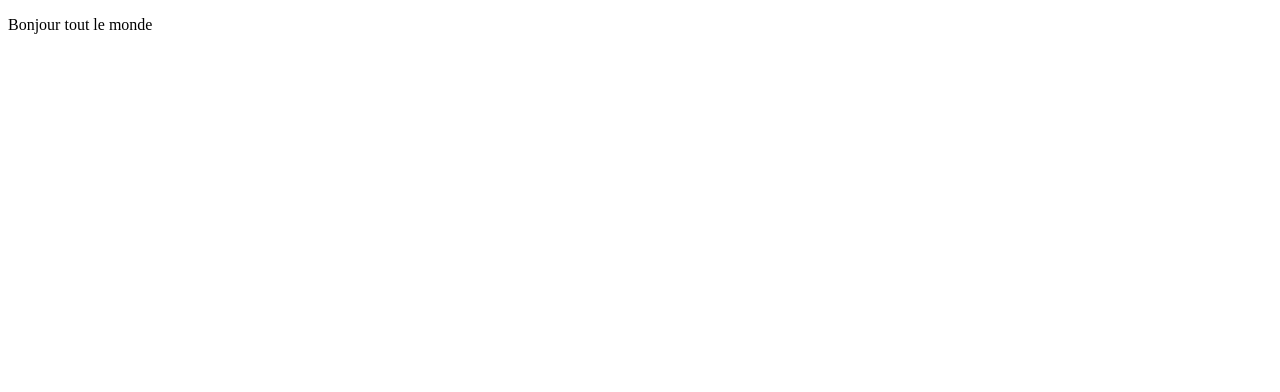
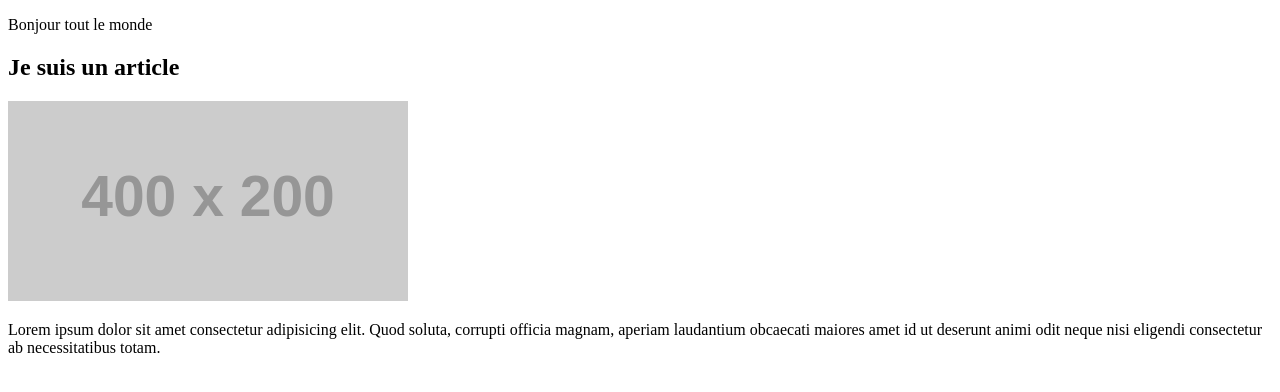
Before and after one commit to plr8/demo-github, a plain HTML site: page jour1/04-index.html in a window 1280 px wide. Drawn offline with Linux system fonts and the light colour scheme; placeholder pictures from the web are drawn by us.

Commit message:
Création d'un article

```diff
--- a/jour1/04-index.html
+++ b/jour1/04-index.html
@@ -8,5 +8,10 @@
 </head>
 <body>
     <p>Bonjour tout le monde</p>
+    <article>
+        <h2>Je suis un article</h2>
+        <img src="https://via.placeholder.com/400x200" alt="">
+        <p>Lorem ipsum dolor sit amet consectetur adipisicing elit. Quod soluta, corrupti officia magnam, aperiam laudantium obcaecati maiores amet id ut deserunt animi odit neque nisi eligendi consectetur ab necessitatibus totam.</p>
+    </article>
 </body>
 </html>
```
